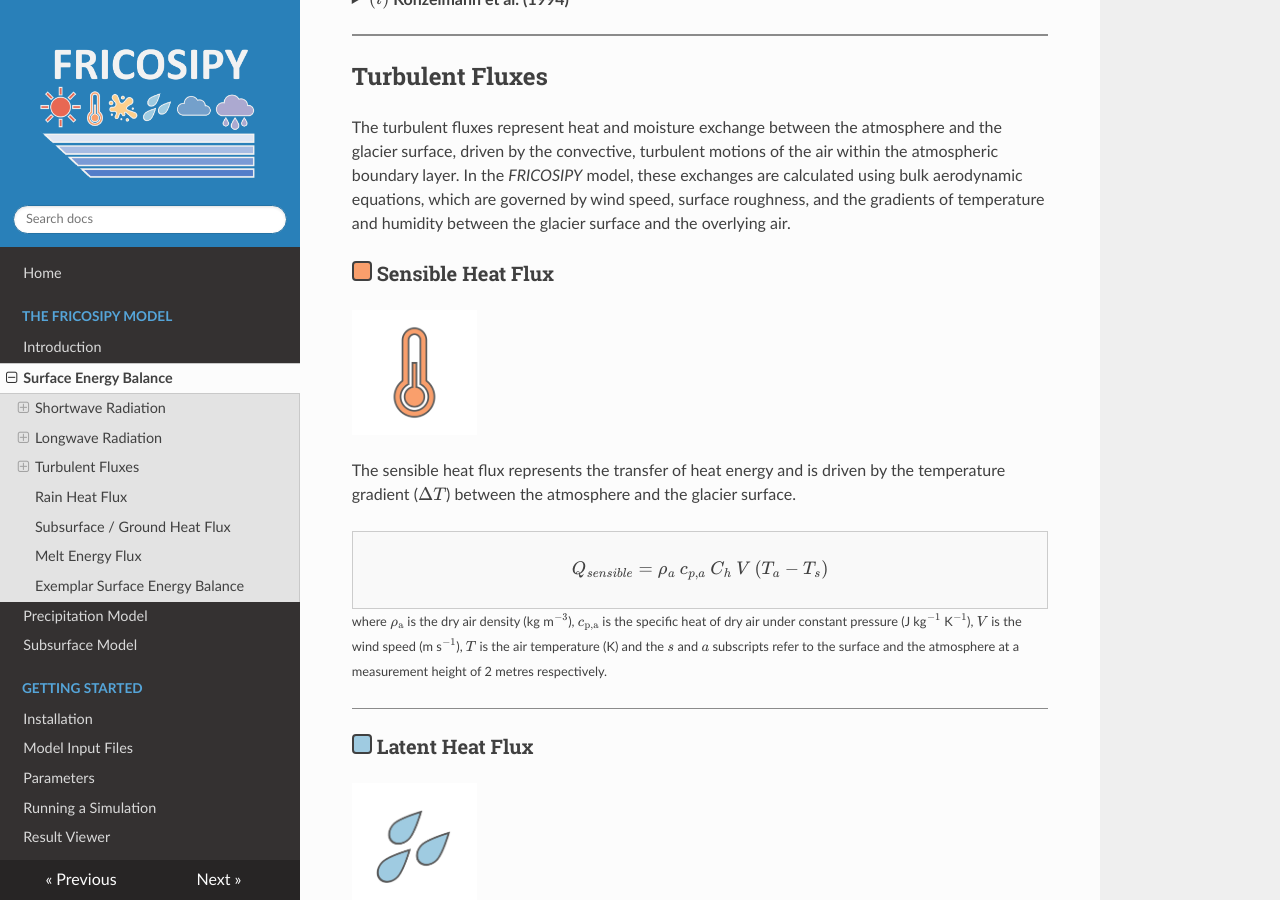
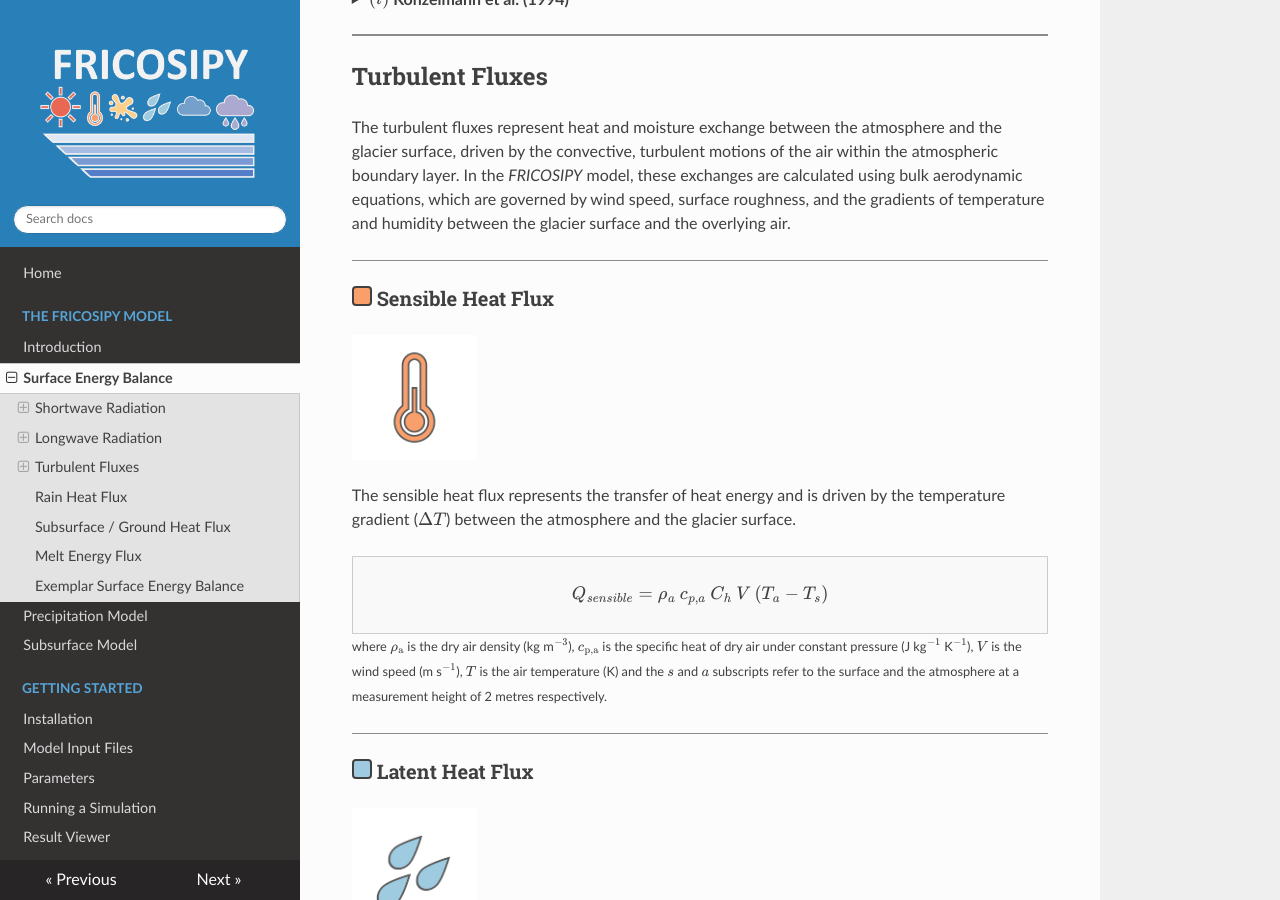
Before and after one commit to MarcusGastaldello/FRICOSIPY, an MkDocs documentation site: the page built from docs/surface_energy_balance.md, in a window 1280 px wide and 900 px high, scrolled down 3534 px. Built offline with MkDocs 1.6.1, drawn with Linux system fonts in a browser that asks for light colours; nearby versions of some CDN libraries.

Commit message:
Update surface_energy_balance.md

```diff
--- a/docs/surface_energy_balance.md
+++ b/docs/surface_energy_balance.md
@@ -180,6 +180,8 @@ $$
 
 The turbulent fluxes represent heat and moisture exchange between the atmosphere and the glacier surface, driven by the convective, turbulent motions of the air within the atmospheric boundary layer. In the *FRICOSIPY* model, these exchanges are calculated using bulk aerodynamic equations, which are governed by wind speed, surface roughness, and the gradients of temperature and humidity between the glacier surface and the overlying air.
 
+<hr style="height:1px; background-color:#8b8b8b; border:none;" />
+
 ### <span style="display: inline-block; width: 1em; height: 1em;background-color: #F99F6C; border: 2px solid #404040; border-radius: 4px; "></span> Sensible Heat Flux
 
 ![Alt text](images/Sensible.png){width="125px" align=left}
```
